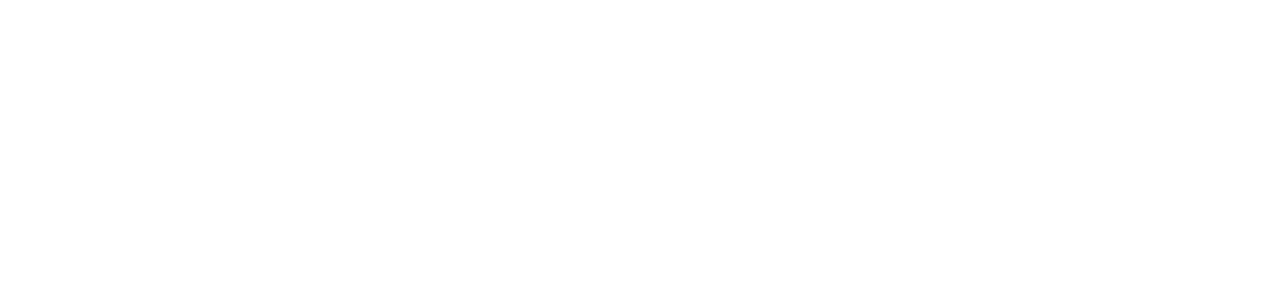
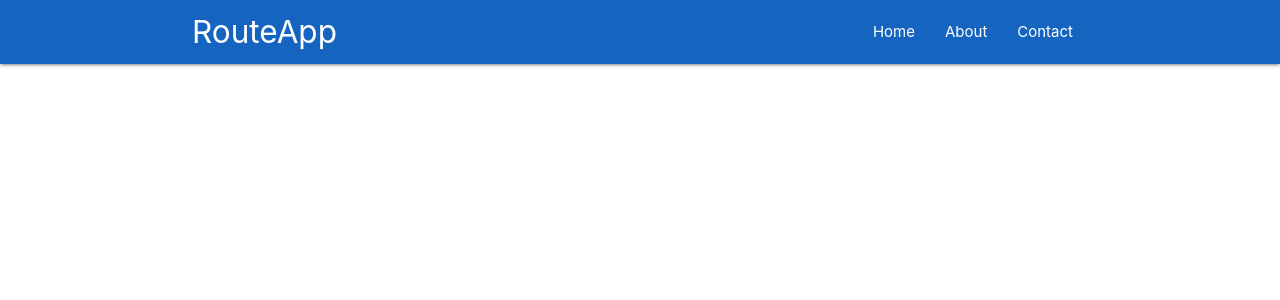
Before and after one commit to aeimskei/reactjs_notes, a React (Create React App) app in the folder routeapp/: page /about in a window 1280 px wide. Shown: the top 300 px of the page. Built offline with nearby package versions, Linux system fonts and the light colour scheme.

Commit message:
Create Navbar component

```diff
--- a/routeapp/src/App.js
+++ b/routeapp/src/App.js
@@ -1,13 +1,14 @@
-import React, { Component } from 'react';
+import React, { Component } from 'react'
+import Navbar from './components/Navbar'
 
 class App extends Component {
   render() {
     return (
       <div className="App">
-
+        <Navbar />
       </div>
     );
   }
 }
 
-export default App;
+export default App
--- /dev/null
+++ b/routeapp/src/components/Navbar.js
@@ -0,0 +1,18 @@
+import React from 'react'
+
+const Navbar = () => {
+  return(
+    <nav className="nav-wrapper blue darken-3">
+      <div className="container">
+        <a className="brand-logo hide-on-med-and-down">RouteApp</a>
+        <ul className="right">
+          <li><a href="/">Home</a></li>
+          <li><a href="/about">About</a></li>
+          <li><a href="/contact">Contact</a></li>
+        </ul>
+      </div>
+    </nav>
+  )
+}
+
+export default Navbar
```
Also changed, not shown: 2 other files (tests, documents, lock files or other folders).
